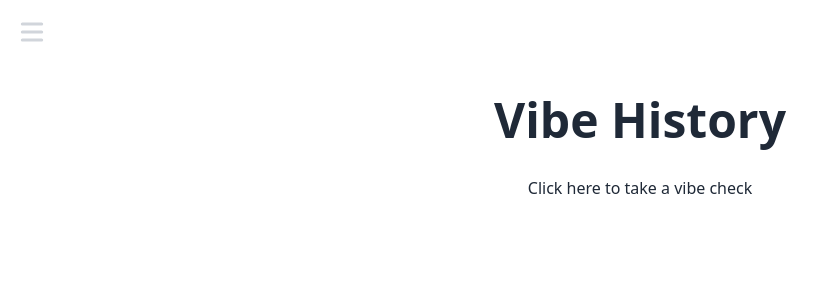
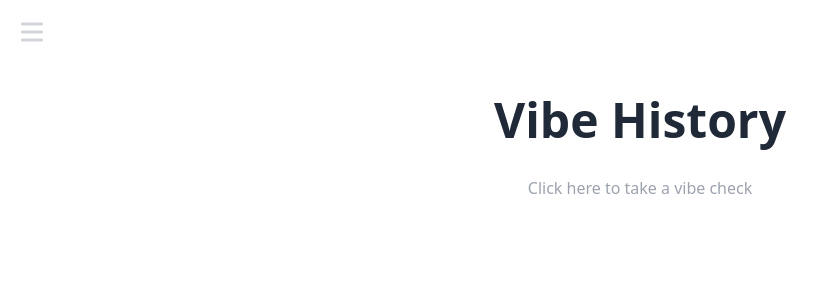
Before and after one commit to kphan32/vibes, a Next.js app: page /vibe_history in a window 1280 px wide. Shown: the top 300 px of the page, without its empty margins (0-828 px from the left). Built offline with nearby package versions, Linux system fonts and the light colour scheme.

Commit message:
Fix styling of vibe check button

```diff
--- a/src/screens/VibeHistory/index.tsx
+++ b/src/screens/VibeHistory/index.tsx
@@ -10,8 +10,11 @@ const VibeChecks = () => {
 
   if (vibeChecks.length === 0) {
     return (
-      <div className="mt-8 text-gray-400 hover:text-gray-500 transition-all cursor-pointer">
-        <p onClick={() => router.push("/vibe_check")}>
+      <div className="mt-8">
+        <p
+          className="text-gray-400 hover:text-gray-600 transition-all cursor-pointer"
+          onClick={() => router.push("/vibe_check")}
+        >
           Click here to take a vibe check
         </p>
       </div>
```
